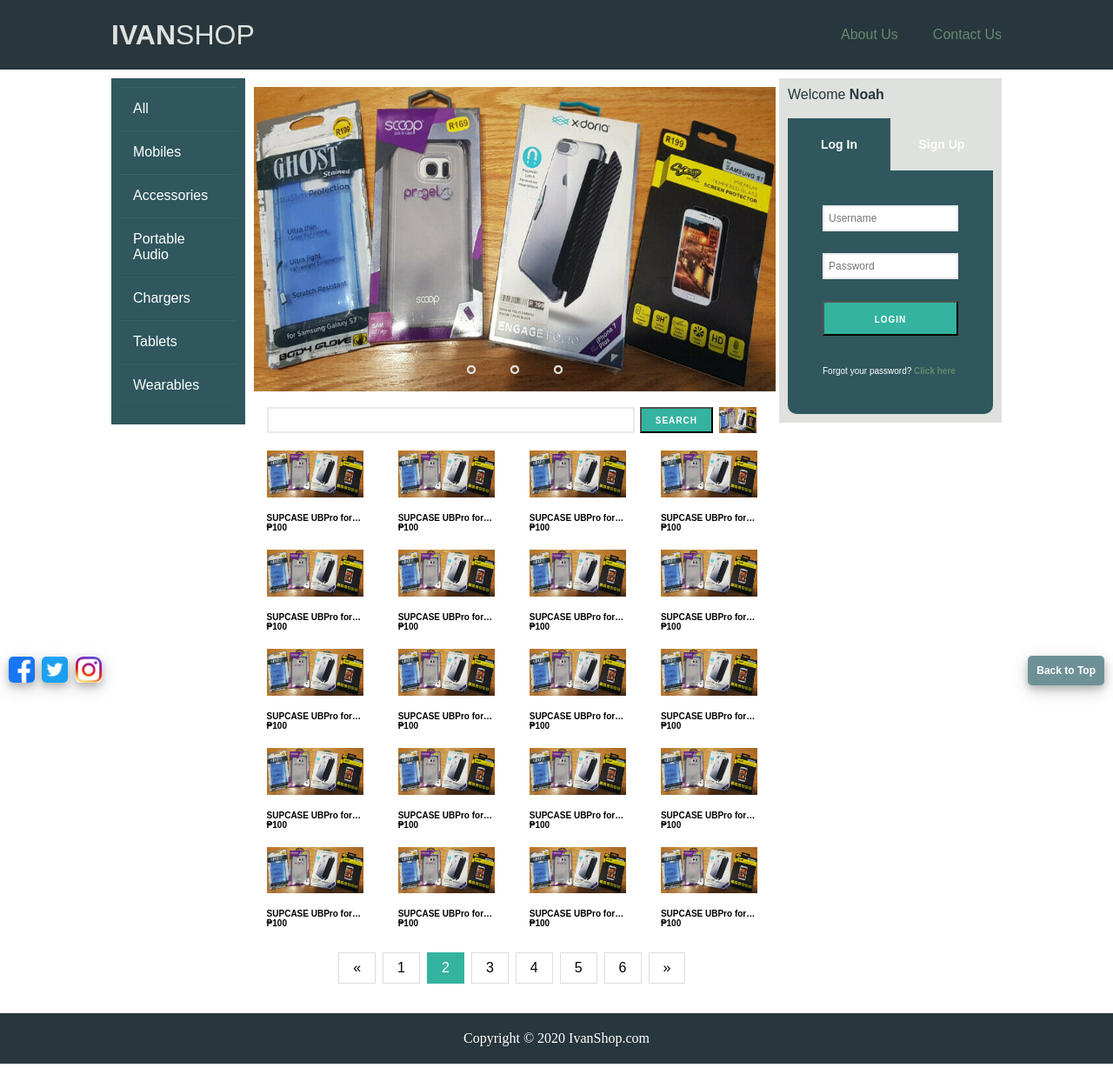
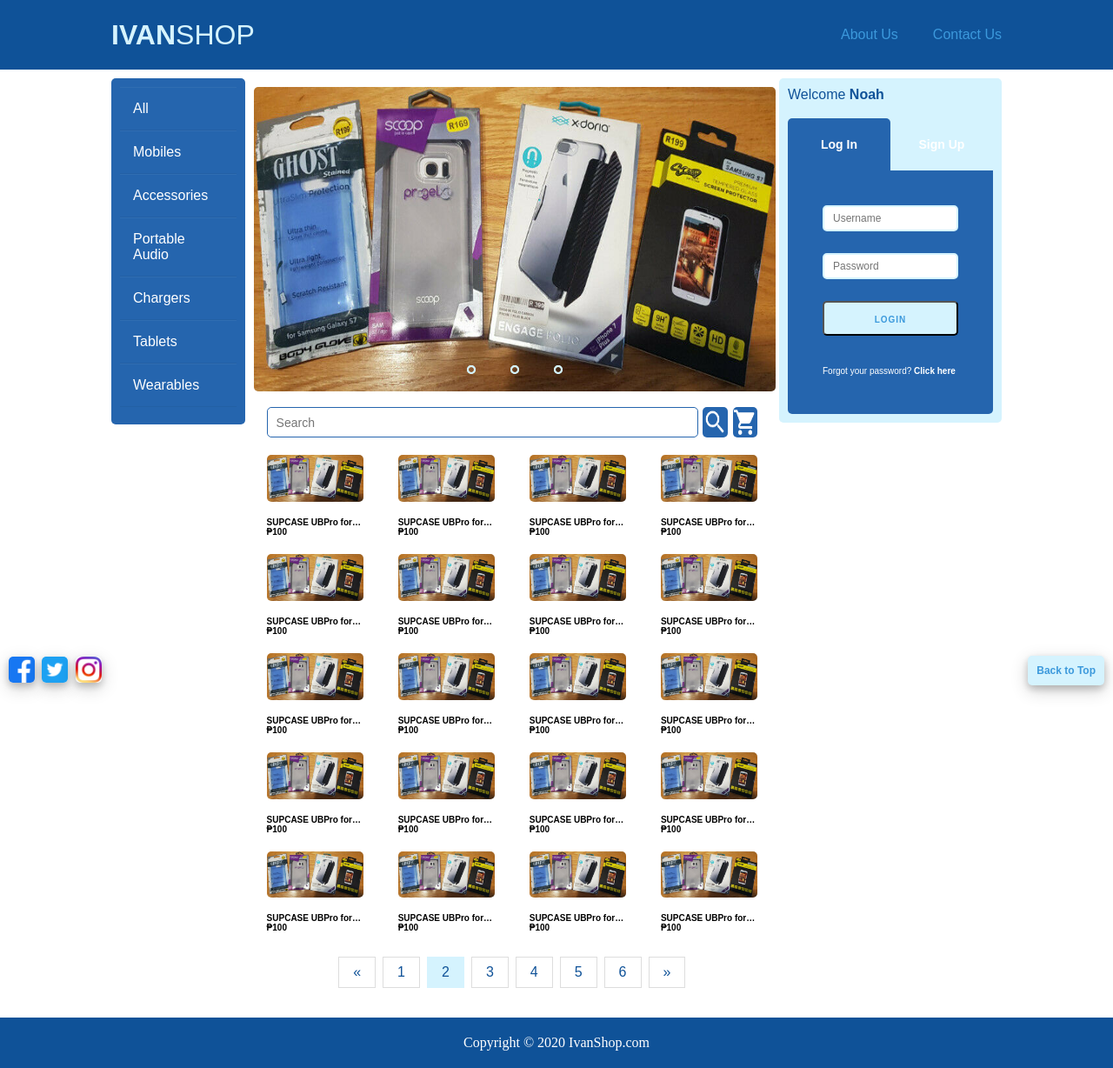
Before and after one commit to t3rrific00/ivanshop, a PHP site: page / in a window 1280 px wide. Shown: the whole page at 87% size. Run offline with PHP 8.4, Linux system fonts and the light colour scheme; some libraries are stand-ins or nearby versions.

Commit message:
add cart icon

```diff
--- a/css/style.css
+++ b/css/style.css
@@ -30,14 +30,17 @@
 
 .left {
   width: 15%;
+  border-radius: 5px;
 }
 
 .right {
   width: 25%;
+  border-radius: 5px;
 }
 
 .middle {
   width: 60%;
+  border-radius: 5px;
 }
 
 /* Clear floats after the columns */
@@ -51,7 +54,7 @@
   width: 100%;
   height: 80px;
   display: block;
-  background-color: #28363d;
+  background-color: #0f5298;
 }
 
 .container {
@@ -68,7 +71,7 @@
 }
 
 .logo-container h1 {
-  color: #dee1dd;
+  color: #d5f3fe;
   height: 100%;
   display: table-cell;
   vertical-align: middle;
@@ -101,7 +104,7 @@
   display: table-cell;
   vertical-align: middle;
   height: 100%;
-  color: #658b6f;
+  color: #3c99dc;
   font-family: Arial, Helvetica, sans-serif;
   font-size: 16px;
   cursor: pointer;
@@ -114,6 +117,7 @@
 .slider {
   width: 600px;
   height: 350px;
+  border-radius: 5px;
   overflow: hidden;
   display: block;
   margin-left: auto;
@@ -151,7 +155,7 @@
 }
 
 .manual-btn {
-  border: 2px solid #dee1dd;
+  border: 2px solid #d5f3fe;
   padding: 3px;
   border-radius: 10px;
   margin-top: 10px;
@@ -190,9 +194,9 @@
 }
 
 .navigation-auto div {
-  border: 2px solid #dee1dd;
+  border: 2px solid #d5f3fe;
   padding: 3px;
-  border-radius: 10px;
+  border-radius: 5px;
   transition: 1s;
 }
 
@@ -247,15 +251,15 @@
 }
 
 .wrapper .sidebar ul li:hover {
-  background-color: #99ae;
+  background-color: #d5f3fe;
 }
 
 .wrapper .sidebar ul li:hover a {
-  color: #fff;
+  color: #2565ae;
 }
 
 #main-footer {
-  background: #28363d;
+  background: #0f5298;
   font-family: "Times New Roman", Times, serif;
   color: #fff;
   text-align: center;
@@ -265,7 +269,8 @@
 .signup,
 .login {
   width: 50%;
-  background: #2f575d;
+  background: #2565ae;
+  border-radius: 5px 5px 0 0;
   float: left;
   color: #fff;
   height: 60px;
@@ -273,14 +278,14 @@
   line-height: 60px;
   text-align: center;
   font-family: Arial, Helvetica, sans-serif;
-  font-weight: bold;
+  font-weight: bolder;
   cursor: pointer;
 }
 
 .login-form,
 .signup-form {
-  border-radius: 0px 0px 10px 10px;
-  background: #2f575d;
+  border-radius: 0px 0px 5px 5px;
+  background: #2565ae;
   padding: 40px;
   clear: both;
   width: 100%;
@@ -291,11 +296,11 @@
 .input-form {
   width: 100%;
   height: 30px;
-  padding: 5px;
-  box-sizing: border-box;
+  padding: 10px;
   margin-bottom: 25px;
-  border: 2px solid #e9eaea;
-  color: #3e3e40;
+  border-radius: 5px;
+  border: 2px solid #d5f3fe;
+  color: #242424;
   font-size: 12px;
   font-family: Arial, Helvetica, sans-serif;
   outline: none;
@@ -303,20 +308,21 @@
 }
 
 .input-form:focus {
-  border: 2px solid #34b3a0;
+  border: 2px solid #d5f3fe;
 }
 
 .btn-right {
   width: 100%;
-  background: #34b3a0;
+  background: #d5f3fe;
   height: 40px;
   font-family: Arial, Helvetica, sans-serif;
   text-align: center;
+  border-radius: 5px;
   font-size: 10px;
-  font-weight: bold;
+  font-weight: bolder;
   line-height: 40px;
   text-transform: uppercase;
-  color: #fff;
+  color: #3c99dc;
   letter-spacing: 1px;
   cursor: pointer;
   margin-bottom: 30px;
@@ -330,8 +336,8 @@
 
 .forgot-form a {
   text-decoration: none;
-  font-weight: bold;
-  color: #658b6f;
+  font-weight: bolder;
+  color: #fff;
 }
 
 /* Float four columns side by side */
@@ -384,6 +390,7 @@
   display: block;
   margin-left: auto;
   margin-right: auto;
+  border-radius: 5px;
   width: 100%;
 }
 
@@ -420,11 +427,11 @@
   position: fixed;
   bottom: 20px;
   right: 10px;
-  font-weight: bold;
+  font-weight: bolder;
   border: none;
   outline: none;
-  background-color: #6d9197;
-  color: #fff;
+  background: #d5f3fe;
+  color: #3c99dc;
   cursor: pointer;
   padding: 10px;
   border-radius: 5px;
@@ -446,7 +453,7 @@
 }
 
 .pagination a {
-  color: black;
+  color: #0f5298;
   float: left;
   padding: 8px 16px;
   text-decoration: none;
@@ -456,9 +463,9 @@
 }
 
 .pagination a.active {
-  background-color: #34b3a0;
-  color: white;
-  border: 1px solid#34b3a0;
+  background-color: #d5f3fe;
+  color: #0f5298;
+  border: 1px solid#d5f3fe;
 }
 
 .pagination a:hover:not(.active) {
@@ -549,9 +557,9 @@
 
 .modal label {
   font-size: 30px;
-  font-weight: bold;
+  font-weight: bolder;
   margin: 0 0 0 20px;
-  color: #28363d;
+  color: #242424;
 }
 
 .modal-header {
@@ -563,8 +571,8 @@
 
 .modal-header .title {
   font-size: 1.1rem;
-  font-weight: bold;
-  color: #28363d;
+  font-weight: bolder;
+  color: #242424;
 }
 
 .modal-header .close-button {
@@ -573,14 +581,14 @@
   outline: none;
   background: none;
   font-size: 1.25rem;
-  color: #28363d;
-  font-weight: bold;
+  color: #242424;
+  font-weight: bolder;
   margin-left: 10px;
 }
 
 .modal-body {
   padding: 10px 15px;
-  color: #28363d;
+  color: #242424;
 }
 
 .modal-body img {
@@ -589,6 +597,7 @@
   margin-right: auto;
   width: 500px;
   max-height: 500px;
+  border-radius: 5px;
   transition: transform 0.2s;
 }
 
@@ -606,16 +615,17 @@
 
 .modal-body button {
   width: 100%;
-  background: #34b3a0;
+  background: #d5f3fe;
   /* background: #2f575d; */
   height: 40px;
   font-family: Arial, Helvetica, sans-serif;
   text-align: center;
+  border-radius: 5px;
   font-size: 10px;
-  font-weight: bold;
+  font-weight: bolder;
   line-height: 40px;
   text-transform: uppercase;
-  color: #fff;
+  color: #3c99dc;
   letter-spacing: 1px;
   cursor: pointer;
 }
@@ -646,38 +656,23 @@
 }
 
 .search-box input[type="text"] {
-  width: 75%;
-  height: 30px;
-  padding: 5px;
-  border: 2px solid #e9eaea;
+  width: 88%;
+  height: 35px;
+  padding: 10px;
+  border-radius: 5px;
+  border: 1.5px solid #2565ae;
   margin-bottom: 10px;
-  color: #3e3e40;
+  color: #242424;
   font-size: 12px;
   font-family: Arial, Helvetica, sans-serif;
   font-size: 14px;
   float: left;
 }
 
-.search-box button {
-  width: 15%;
-  margin-left: 1%;
-  background: #34b3a0;
-  height: 30px;
-  font-family: Arial, Helvetica, sans-serif;
-  text-align: center;
-  font-size: 10px;
-  vertical-align: top;
-  font-weight: bold;
-  text-transform: uppercase;
-  color: #fff;
-  letter-spacing: 1px;
-  cursor: pointer;
-}
-
 .search-box img {
-  width: 7.6%;
-  height: 30px;
-  margin-left: 0.5%;
+  width: 5%;
+  height: 35px;
+  border-radius: 5px;
   cursor: pointer;
 }
 
--- a/index.html
+++ b/index.html
@@ -34,7 +34,7 @@
     <div class="header">
         <div class="container">
             <div class="logo-container">
-              <h1><a href="http://127.0.0.1:5500/index.html" style="color: #dee1dd"><span>IVAN</span>SHOP</a></h1>
+              <h1><a href="http://127.0.0.1:5500/index.html" style="color: #d5f3fe"><span>IVAN</span>SHOP</a></h1>
             </div>
             <ul class="navigation">
                 <a href="http://127.0.0.1:5500/aboutus.html"><li>About Us</li></a>
@@ -44,7 +44,7 @@
     </div>
     <div class="container">
     <div class="row">
-      <div class="column left" style="background-color:#2f575d; padding-top: 0px; margin: 10px 0;">
+      <div class="column left" style="background-color:#2565ae; padding-top: 0px; margin: 10px 0;">
         <div class="wrapper">
           <div class="sidebar">
               <ul>
@@ -101,9 +101,9 @@
 
     <!--Start Search-->
     <div class="search-box" style="margin:auto; max-width:100%;">
-      <input type="text" placeholder=""/>
-      <button type="submit">search</button>
-      <img src="img/img1.jpg" alt="">
+      <input type="text" placeholder="Search"/>
+      <img src="img/search.png" alt="" style="margin-left: 0.9%;">
+      <img src="img/cart.png" alt="" style="margin-left: 0.3%;">
     </div>
     <!--End Search-->
 
@@ -297,9 +297,9 @@
     </div>
     <!--End Pagination-->
     </div>
-    <div class="column right" style="background-color:#dee1dd; padding-top: 10px; margin: 10px 0;">
+    <div class="column right" style="background-color:#d5f3fe; padding-top: 10px; margin: 10px 0;">
 
-      <label style="font-size: 16px; color: #28363d">Welcome <label style="font-size: 16px; font-weight: bold; color: #28363d">Noah</label></label>
+      <label style="font-size: 16px; color: #0f5298">Welcome <label style="font-size: 16px; font-weight: bold; color: #0f5298">Noah</label></label>
       <br>
       <br>
 
--- a/js/bridge.js
+++ b/js/bridge.js
@@ -12,14 +12,14 @@
     $(".signup-form").hide();
     $(".login-form").show();
     $(".signup").css("background", "none");
-    $(".login").css("background", "#2f575d");
+    $(".login").css("background", "#2565ae");
   });
 
   $(".signup").click(function () {
     $(".signup-form").show();
     $(".login-form").hide();
     $(".login").css("background", "none");
-    $(".signup").css("background", "#2f575d");
+    $(".signup").css("background", "#2565ae");
   });
 
   $(".btn").click(function () {
```
Also changed, not shown: other parts of css/style.css (+14 -13 lines), aboutus.html (+6 -6 lines), contactus.html (+4 -4 lines), img/cart.png (added), img/search.png (added).
